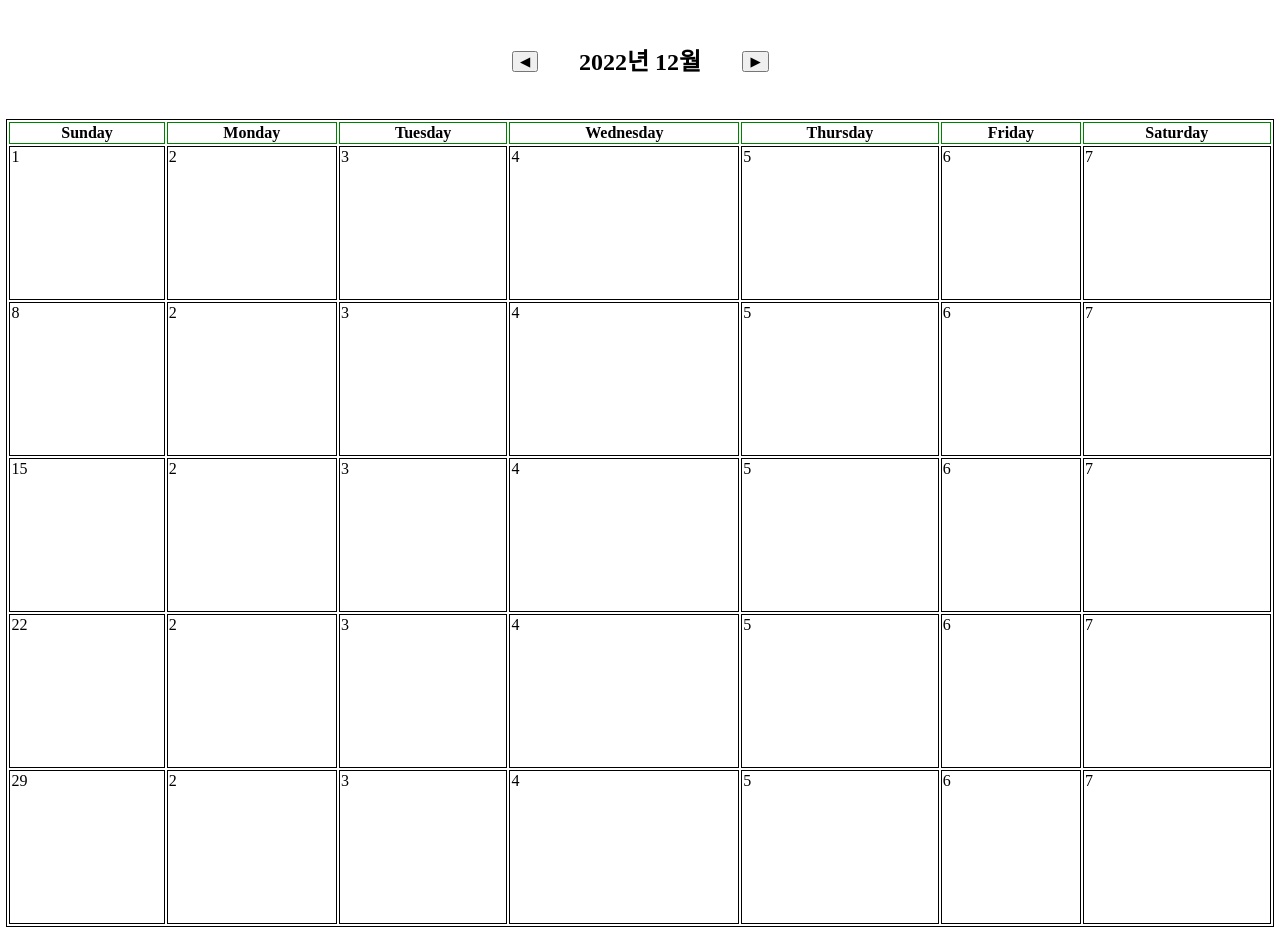
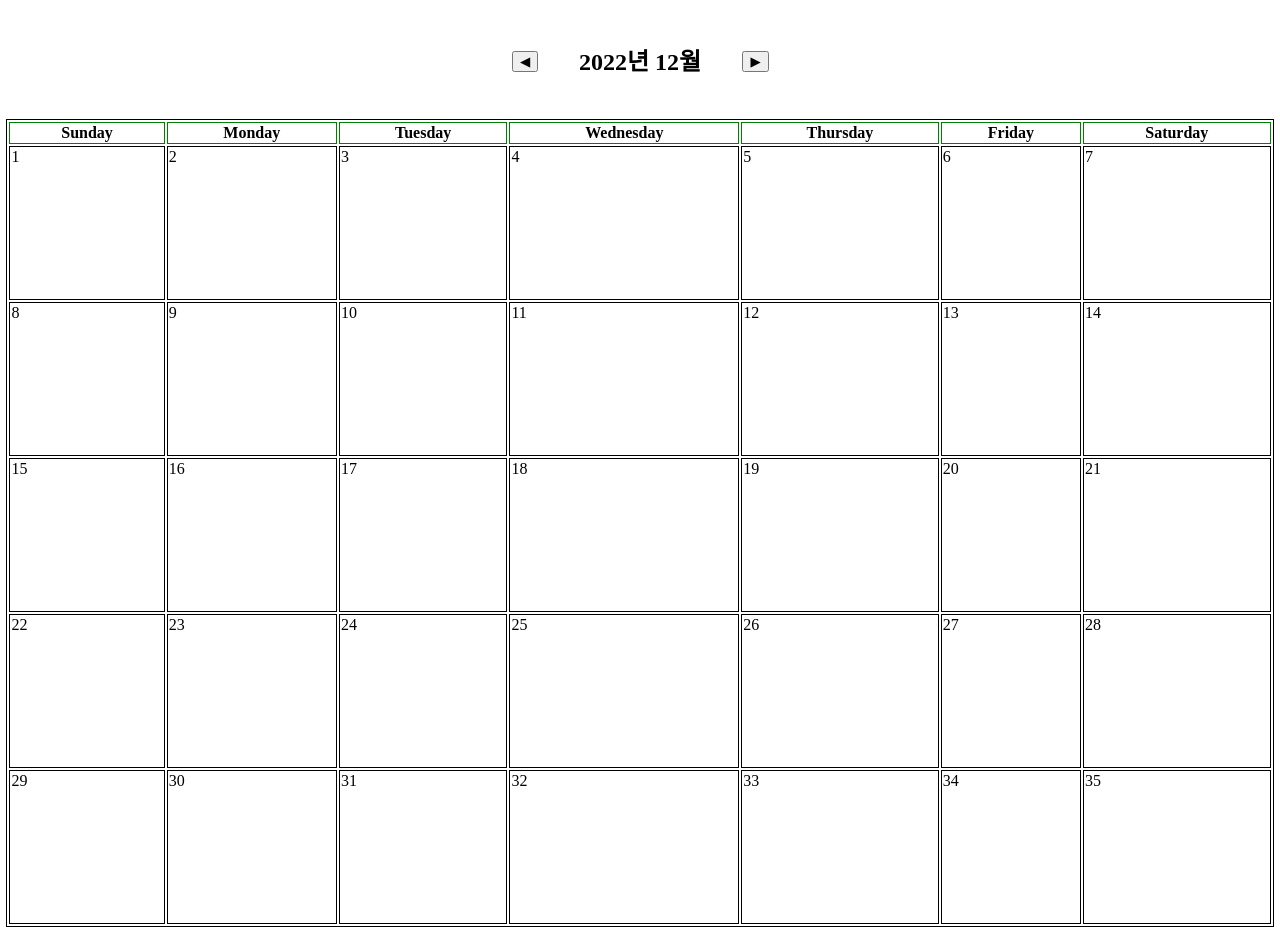
Before and after one commit to YoungcheolLee/calendar, a React (Create React App) app: page / in a window 1280 px wide. Built offline with nearby package versions, Linux system fonts and the light colour scheme; a web font is replaced by a local one.

Commit message:
Update Calendar

```diff
--- a/src/Calendar.js
+++ b/src/Calendar.js
@@ -10,7 +10,7 @@ const date = new Date();
 const year = date.getFullYear();
 const month = date.getMonth() + 1;
 const day = date.getDate();
-console.log(`today=${day}일`);
+const daysInMonth = 30;
 
 const Calendar = () => {
   // 날짜 데이터 관리용 state
@@ -23,43 +23,29 @@ const Calendar = () => {
   const handleAfterBtn = () => {};
 
   //날짜 더미 데이터
-  const dummyData = () => {
-    const myArray = [];
-    for (let i = 1; i < 32; i++) {
-      myArray.push(i);
+
+  const getMonthArray = () => {
+    const result = [];
+
+    const numberOfRows = Math.ceil(daysInMonth / 7);
+    //
+    for (let i = 0; i < numberOfRows; i++) {
+      const dayArray = [];
+      for (let y = 1; y < 8; y++) {
+        dayArray.push(y + i * 7);
+      }
+      result.push(
+        <tr>
+          {dayArray.map((item) => (
+            <td>{item}</td>
+          ))}
+        </tr>
+      );
     }
-    return myArray;
+    return result;
   };
-  console.log(dummyData());
 
   // 요일별 데이터 출력 값
-  const myArray = [
-    {
-      myArr: dummyData().filter((item, idx) => {
-        return idx % 7 === 0 ? item : false;
-      }),
-      myArr2: dummyData().filter((item, idx) => {
-        return idx % 7 === 1 ? item : false;
-      }),
-      myArr3: dummyData().filter((item, idx) => {
-        return idx % 7 === 2 ? item : false;
-      }),
-      myArr4: dummyData().filter((item, idx) => {
-        return idx % 7 === 3 ? item : false;
-      }),
-      myArr5: dummyData().filter((item, idx) => {
-        return idx % 7 === 4 ? item : false;
-      }),
-      myArr6: dummyData().filter((item, idx) => {
-        return idx % 7 === 5 ? item : false;
-      }),
-      myArr7: dummyData().filter((item, idx) => {
-        return idx % 7 === 6 ? item : false;
-      }),
-    },
-  ];
-
-  console.log(myArray["myArr"]);
 
   return (
     <div>
@@ -87,23 +73,7 @@ const Calendar = () => {
               <th>Saturday</th>
             </tr>
           </thead>
-          <tbody>
-            {myArray.map((element) => (
-              <>
-                {element.myArr.map((item, idx) => (
-                  <tr key={idx}>
-                    <td>{item}</td>
-                    <td>2</td>
-                    <td>3</td>
-                    <td>4</td>
-                    <td>5</td>
-                    <td>6</td>
-                    <td>7</td>
-                  </tr>
-                ))}
-              </>
-            ))}
-          </tbody>
+          <tbody>{getMonthArray()}</tbody>
         </table>
       </div>
     </div>
```
